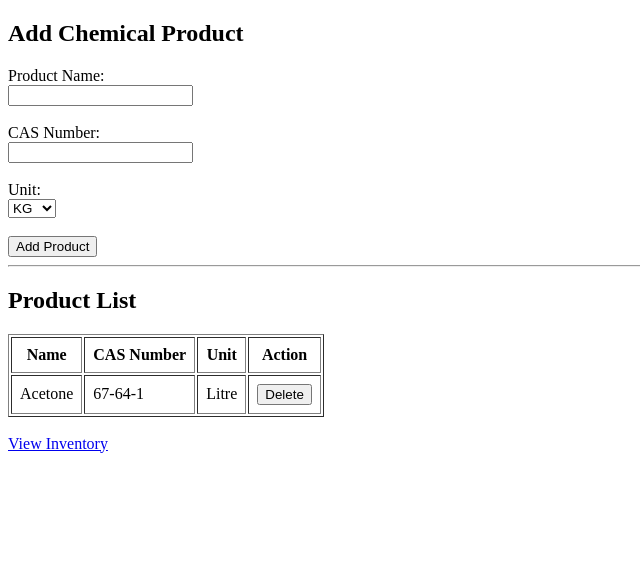
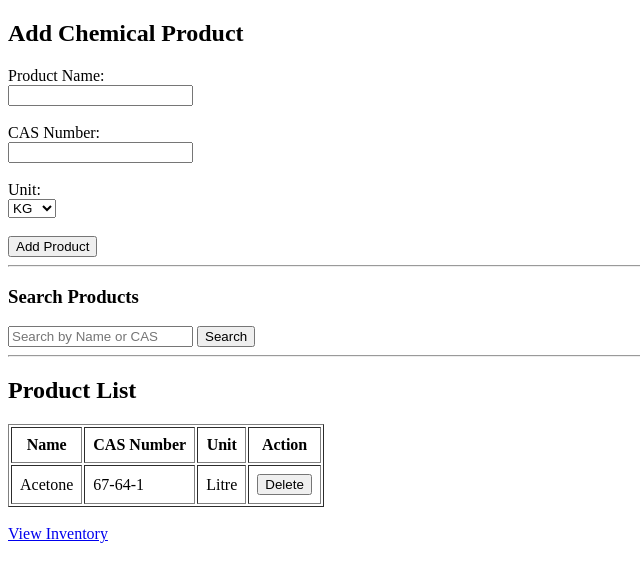
Before and after one commit to Siddharthxyz/inventory-management-system, a Flask app: page /products in a window 1280 px wide. Shown: the top 582 px of the page, without its empty margins (0-640 px from the left). Run offline with Flask 3, Linux system fonts and the light colour scheme; data comes from the database, SQL or seed files in the repository.

Commit message:
Update project

```diff
--- a/app.py
+++ b/app.py
@@ -1,8 +1,7 @@
-from flask import Flask
-from models import db
-from flask import Flask, render_template, request, redirect
-from models import db, ChemicalProduct, Inventory
-from flask import Flask, render_template, request, redirect
+from flask import Flask, render_template, request, redirect, url_for
+from flask_sqlalchemy import SQLAlchemy
+from sqlalchemy import or_
+
 from models import db, ChemicalProduct, Inventory
 
 app = Flask(__name__)
@@ -14,21 +13,22 @@ app.config['SQLALCHEMY_TRACK_MODIFICATIONS'] = False
 # Initialize DB
 db.init_app(app)
 
-from flask import redirect, url_for
 
+# ---------------- HOME PAGE ----------------
 @app.route('/')
 def home():
     return render_template('index.html')
 
 
+# ---------------- PRODUCTS (CREATE, READ, SEARCH) ----------------
 @app.route('/products', methods=['GET', 'POST'])
 def products():
+    # ADD PRODUCT
     if request.method == 'POST':
         name = request.form['name']
         cas = request.form['cas_number']
         unit = request.form['unit']
 
-        # Create product
         product = ChemicalProduct(
             name=name,
             cas_number=cas,
@@ -37,7 +37,6 @@ def products():
         db.session.add(product)
         db.session.commit()
 
-        # Create inventory entry
         inventory = Inventory(
             product_id=product.id,
             current_stock=0
@@ -47,14 +46,30 @@ def products():
 
         return redirect('/products')
 
-    products = ChemicalProduct.query.all()
+    # SEARCH LOGIC
+    search = request.args.get('search')
+
+    if search:
+        products = ChemicalProduct.query.filter(
+            or_(
+                ChemicalProduct.name.ilike(f"%{search}%"),
+                ChemicalProduct.cas_number.ilike(f"%{search}%")
+            )
+        ).all()
+    else:
+        products = ChemicalProduct.query.all()
+
     return render_template('products.html', products=products)
 
+
+# ---------------- INVENTORY LIST ----------------
 @app.route('/inventory')
 def inventory():
     inventory = Inventory.query.all()
     return render_template('inventory.html', inventory=inventory)
 
+
+# ---------------- UPDATE STOCK (IN / OUT) ----------------
 @app.route('/update-stock/<int:inventory_id>', methods=['POST'])
 def update_stock(inventory_id):
     item = Inventory.query.get_or_404(inventory_id)
@@ -74,11 +89,12 @@ def update_stock(inventory_id):
     db.session.commit()
     return redirect('/inventory')
 
+
+# ---------------- DELETE PRODUCT ----------------
 @app.route('/delete-product/<int:product_id>', methods=['POST'])
 def delete_product(product_id):
     product = ChemicalProduct.query.get_or_404(product_id)
 
-    # Delete related inventory first (important!)
     inventory = Inventory.query.filter_by(product_id=product.id).first()
     if inventory:
         db.session.delete(inventory)
@@ -88,7 +104,9 @@ def delete_product(product_id):
 
     return redirect('/products')
 
+
+# ---------------- RUN APP ----------------
 if __name__ == '__main__':
     with app.app_context():
-        db.create_all()   # creates tables
+        db.create_all()
     app.run(debug=True)
--- a/templates/products.html
+++ b/templates/products.html
@@ -22,6 +22,15 @@
         </select><br><br>
 
         <button type="submit">Add Product</button>
+    </form>
+
+    <hr>
+
+    <!-- 🔍 SEARCH FEATURE -->
+    <h3>Search Products</h3>
+    <form method="GET" action="/products">
+        <input type="text" name="search" placeholder="Search by Name or CAS">
+        <button type="submit">Search</button>
     </form>
 
     <hr>
```
Also changed, not shown: templates/inventory.html (+16 -0 lines).
